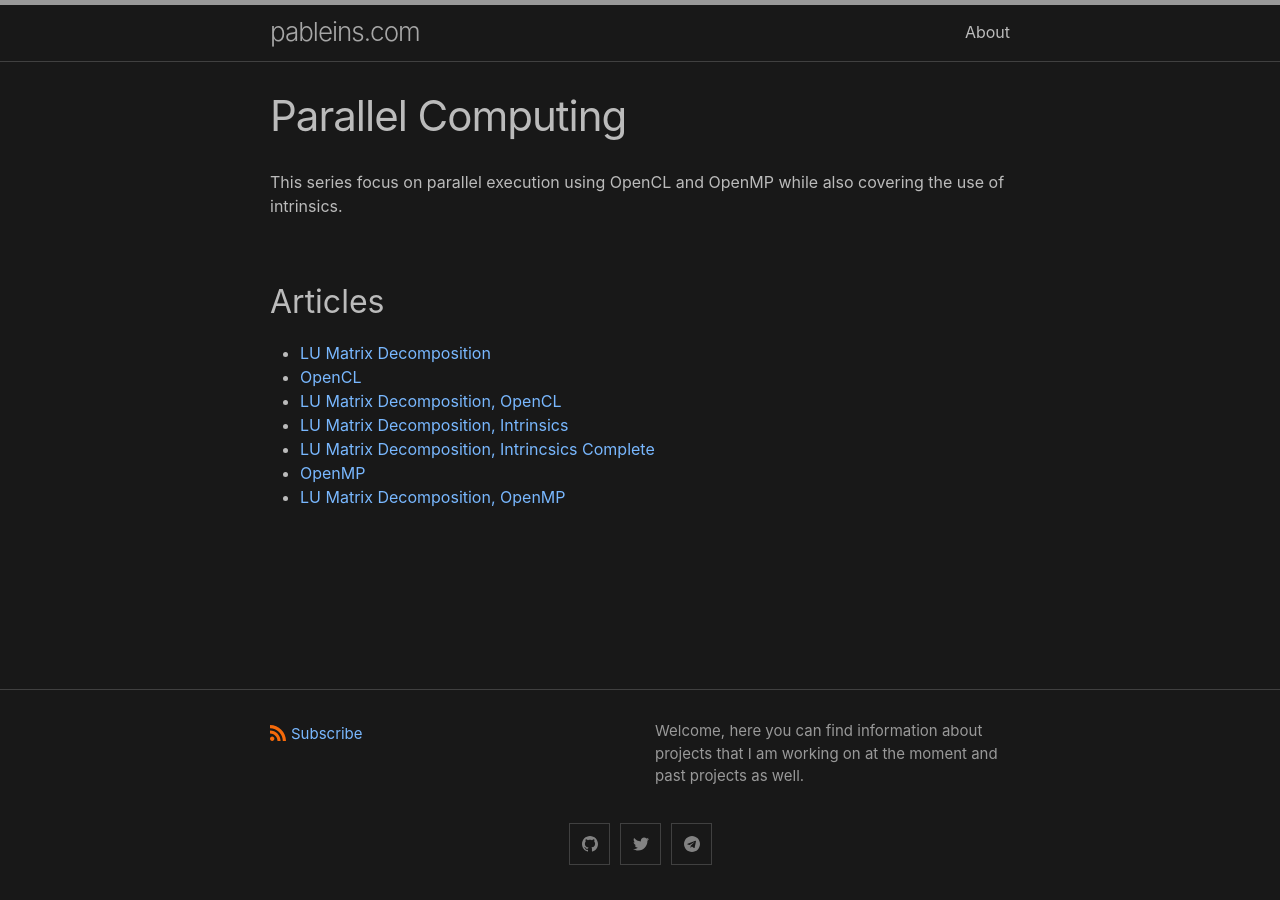
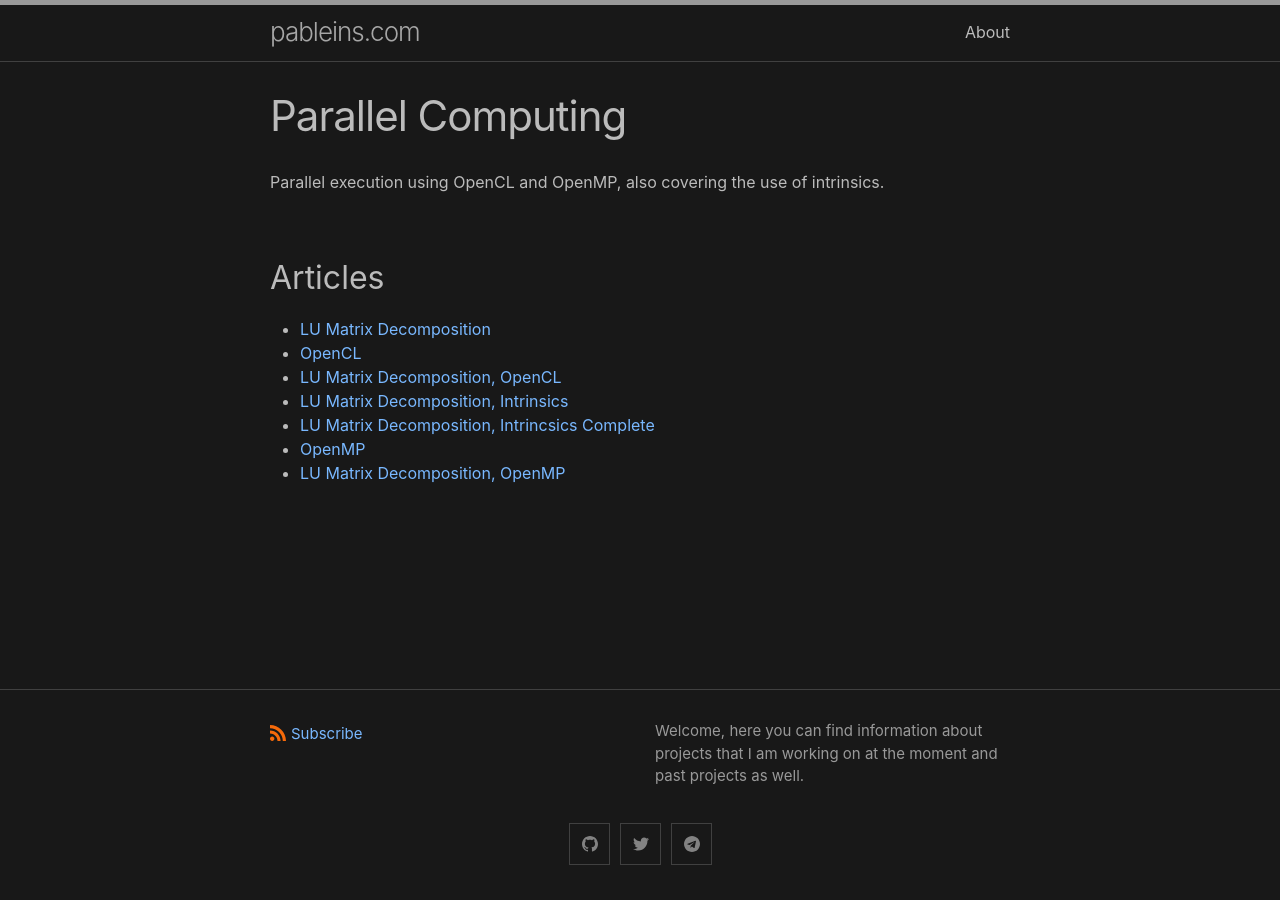
Before and after one commit to pablinme/pablinme.github.io, a Jekyll site: the page built from series/parallel-computing/index.md, in a window 1280 px wide. Built offline with Jekyll 4.4.1, drawn with Linux system fonts in a browser that asks for light colours.

Commit message:
Update index.md

```diff
--- a/series/parallel-computing/index.md
+++ b/series/parallel-computing/index.md
@@ -3,7 +3,7 @@ layout: page
 title: Parallel Computing
 permalink: /series/parallel-computing/
 ---
-This series focus on parallel execution using OpenCL and OpenMP while also covering the use of intrinsics.
+Parallel execution using OpenCL and OpenMP, also covering the use of intrinsics.
 
 ## Articles
 - [LU Matrix Decomposition](./lu-matrices-simple)
```
